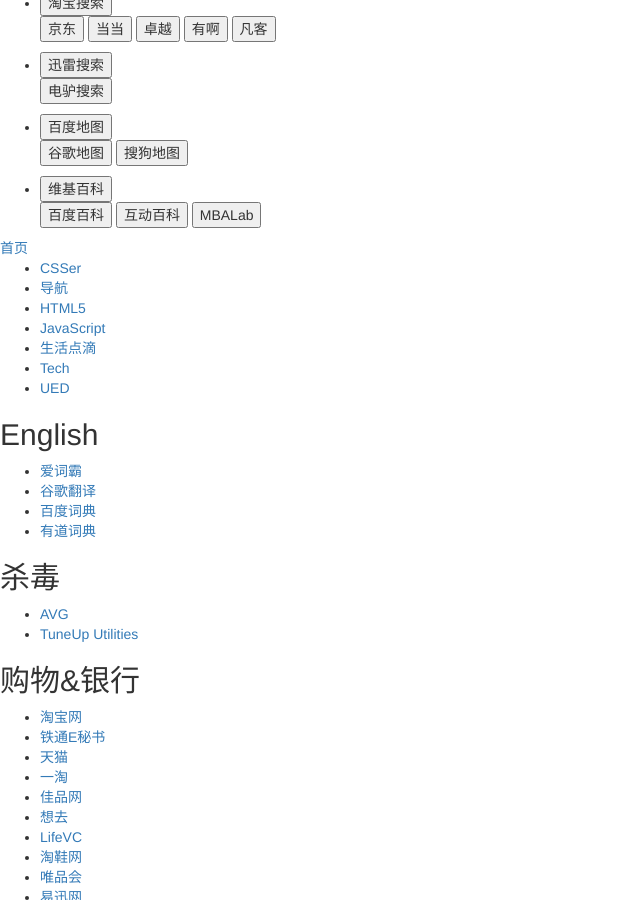
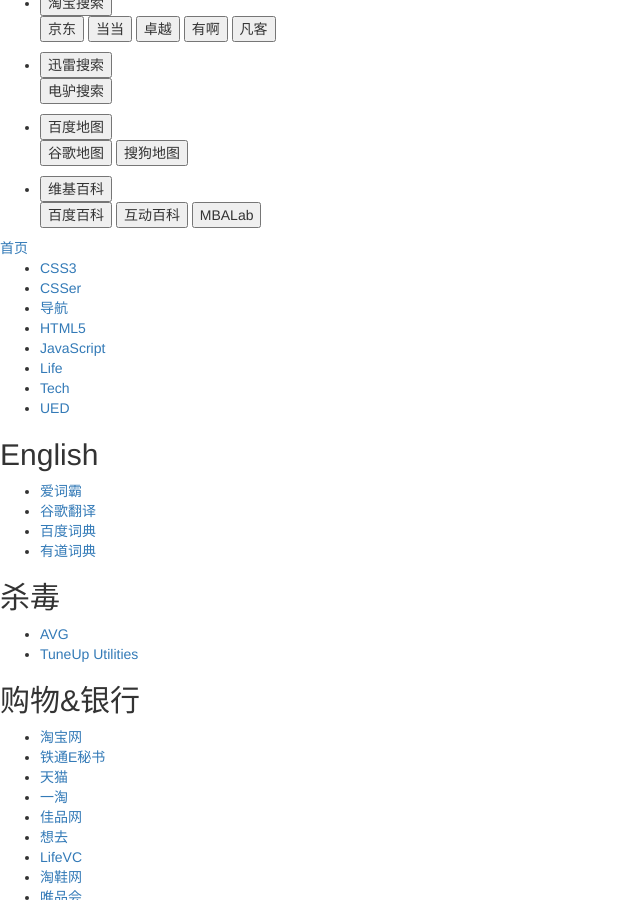
Before and after one commit to wkylin/wkylin.github.com, a Jekyll site: the page built from lifelink.html, in a window 1280 px wide and 900 px high, scrolled down 494 px. Shown: the whole window, without its empty margins (0-640 px from the left). Built offline with Jekyll 4.4.1, drawn with Linux system fonts in a browser that asks for light colours; nearby versions of some CDN libraries; library files that are not in the unit come from our copies; comment, search, counter and statistics services are not loaded.

Commit message:
nav modify

```diff
--- a/lifelink.html
+++ b/lifelink.html
@@ -1,8 +1,8 @@
 ---
 layout: page
-title : 生活点滴
+title : Life
 group: navigation
-info: 生活点滴
+info: Life
 ---
 {% include JB/setup %}
 <div class="ui-title fn-clear">
```
Also changed, not shown: css3link.html (+8 -1 lines).
